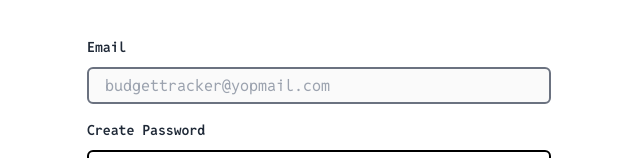
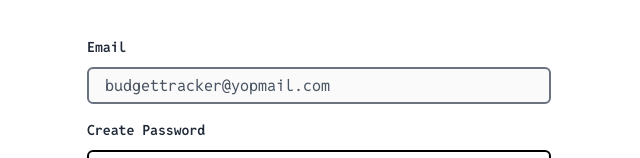
Before and after one commit to YBD21/Budget-Tracker, a Next.js app in the folder client/: page /forget-password in a window 1280 px wide. Shown: the part 179-337 px from the top of the page, without its empty margins (321-961 px from the left). Built offline with nearby package versions, Linux system fonts and the light colour scheme; no server answers.

Commit message:
[client] style added darkmode text

```diff
--- a/client/src/components/ForgotPassword/ResetPassword.jsx
+++ b/client/src/components/ForgotPassword/ResetPassword.jsx
@@ -97,7 +97,7 @@ const ResetPassword = ({ email }) => {
               disabled
               className={`
               border-gray-500 focus:border-black focus:ring-black dark:border-neutral-400 dark:focus:border-neutral-500 dark:focus:ring-neutral-400
-              block w-full px-4 py-1.5 mt-2.5 text-gray-400 border-2 rounded-md  focus:outline-none focus:ring focus:ring-opacity-40 placeholder:text-sm  cursor-not-allowed dark:bg-neutral-700 `}
+              block w-full px-4 py-1.5 mt-2.5 dark:text-gray-400 text-gray-600 border-2 rounded-md  focus:outline-none focus:ring focus:ring-opacity-40 placeholder:text-sm  cursor-not-allowed dark:bg-neutral-700 `}
             />
             <ErrorMessage errorName={errors?.email} />
           </div>
```
